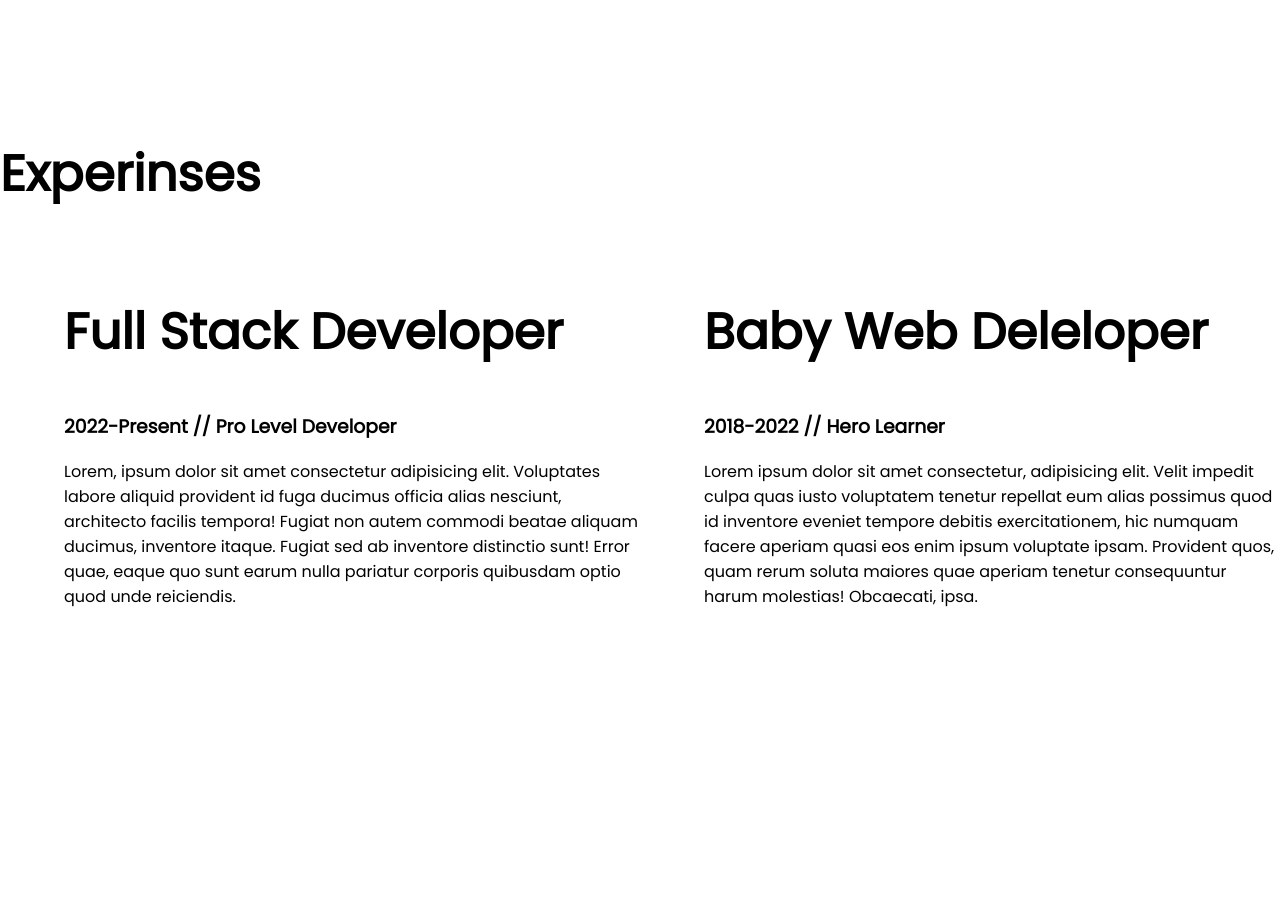
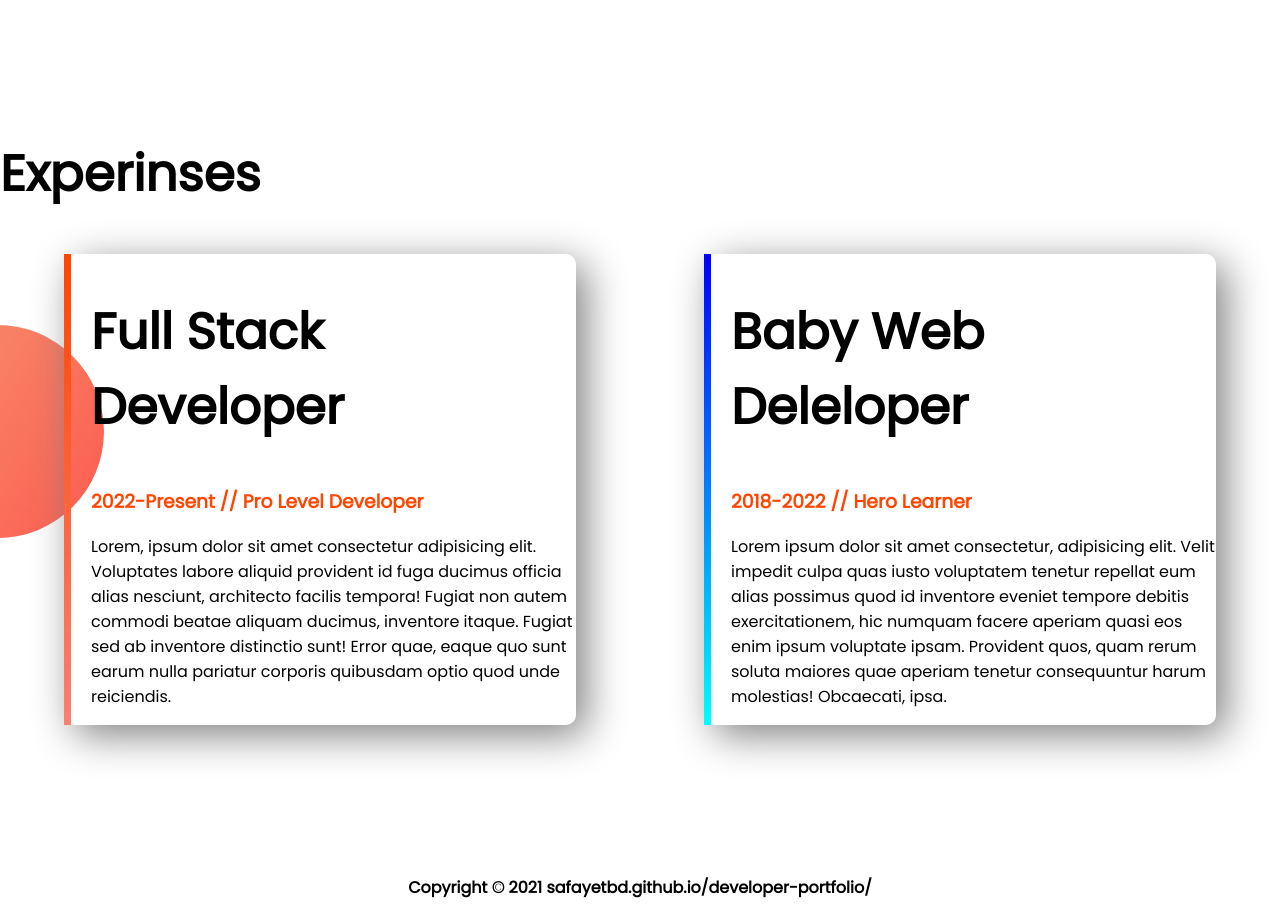
Before and after one commit to safayetbd/developer-portfolio, a plain HTML site: page index.html in a window 1280 px wide. Shown: the part 980-1896 px from the top of the page. Before the commit the page ends 1755 px from the top, so only its background shows below. Drawn offline with Linux system fonts and the light colour scheme.

Commit message:
fotter box shadow design

```diff
--- a/index.html
+++ b/index.html
@@ -54,12 +54,12 @@
       </div>
     </section>
 
-    <section class="expirence">
+    <section class="experiense-area">
       <h1>Experinses</h1>
       <div class="flexible-container">
-        <div class="half-width">
+        <div id="full-stack" class="box-item">
           <h1>Full Stack Developer</h1>
-          <h3>2022-Present // Pro Level Developer</h3>
+          <h3 class="name">2022-Present // Pro Level Developer</h3>
           <p>
             Lorem, ipsum dolor sit amet consectetur adipisicing elit. Voluptates
             labore aliquid provident id fuga ducimus officia alias nesciunt,
@@ -69,9 +69,9 @@
             optio quod unde reiciendis.
           </p>
         </div>
-        <div class="half-width">
+        <div id="web-dev" class="box-item">
           <h1>Baby Web Deleloper</h1>
-          <h3>2018-2022 // Hero Learner</h3>
+          <h3 class="name">2018-2022 // Hero Learner</h3>
           <p>
             Lorem ipsum dolor sit amet consectetur, adipisicing elit. Velit
             impedit culpa quas iusto voluptatem tenetur repellat eum alias
@@ -83,5 +83,9 @@
         </div>
       </div>
     </section>
+
+    <footer>
+      <p><b> Copyright © 2021 safayetbd.github.io/developer-portfolio/ </b></p>
+    </footer>
   </body>
 </html>
--- a/style.css
+++ b/style.css
@@ -37,3 +37,31 @@ h1 {
   background-repeat: no-repeat;
   background-position: right;
 }
+
+.experiense-area {
+  background-image: url(images/exp-bg.png);
+  background-repeat: no-repeat;
+  background-position: left;
+}
+
+.box-item {
+  width: 40%;
+  margin-left: 5%;
+  margin-right: 5%;
+  padding-left: 20px;
+  border-radius: 10px;
+  box-shadow: 10px 10px 40px gray;
+}
+#full-stack {
+  border-left: 7px solid;
+  border-image: linear-gradient(orangered, salmon);
+  border-image-slice: 1;
+}
+#web-dev {
+  border-left: 7px solid;
+  border-image: linear-gradient(blue, cyan);
+  border-image-slice: 1;
+}
+footer p {
+  text-align: center;
+}
```
